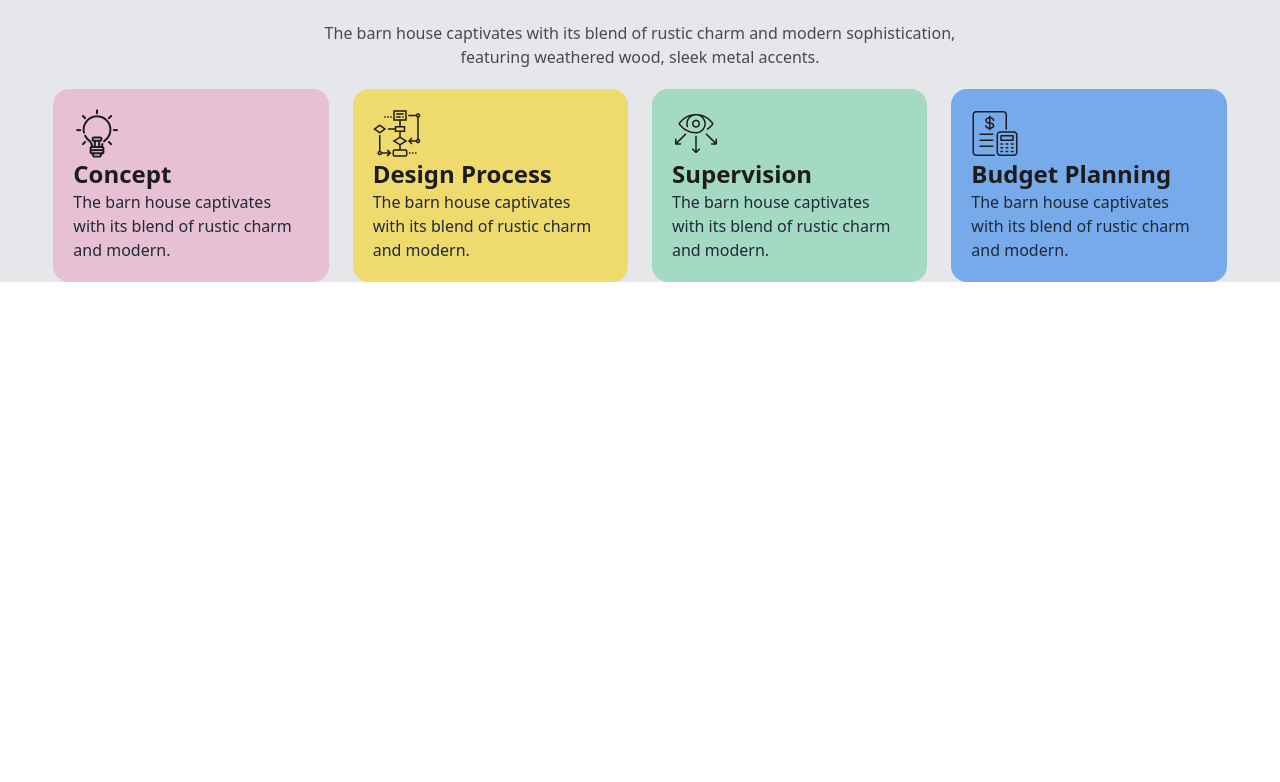
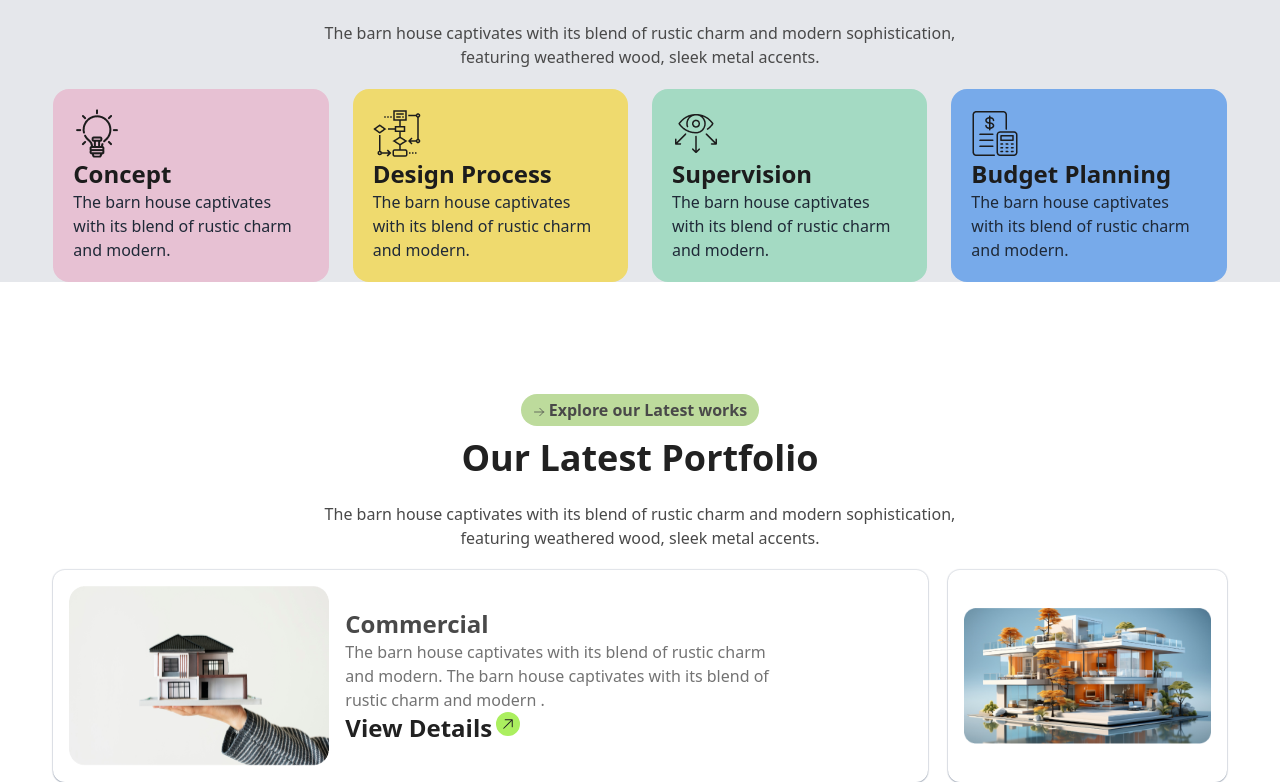
Before and after one commit to mohammad-imran-eng/assignment-3, a plain HTML site: page index.html in a window 1280 px wide. Shown: the part 1765-2547 px from the top of the page. Before the commit the page ends 2047 px from the top, so only its background shows below. Drawn offline with nearby package versions, Linux system fonts and the light colour scheme.

Commit message:
our latest section just start now

```diff
--- a/index.html
+++ b/index.html
@@ -17,6 +17,9 @@
     tailwind.config = {
       theme: {
         extend: {
+          boxShadow: {
+        boxShadow: '0px 1px 1px rgba(9, 30, 66, 0.25), 0px 0px 1px 1px rgba(9, 30, 66, 0.13);;'
+      },
           colors: {
             clifford: '#1C1C1C',
             primary: 'rgb(171, 239, 95)',
@@ -251,6 +254,41 @@
              </div>
          </div>
      </section>
+     <section class="w-11/12 mx-auto">
+      <!-- our latest part -->
+       <div>
+        <div class="grid place-items-center mt-28">
+          <button class="flex bg-[#bddb9c] p-1 px-3 rounded-full font-bold text-secondaryColor justify-center">
+            <svg xmlns="http://www.w3.org/2000/svg" fill="none" viewBox="0 0 24 24" stroke-width="1.5"
+                  stroke="currentColor" class="size-3 mt-2 mr-1">
+                  <path stroke-linecap="round" stroke-linejoin="round" d="M13.5 4.5 21 12m0 0-7.5 7.5M21 12H3" />
+                </svg>
+                Explore our Latest works
+          </button>
+          <h1 class="text-4xl font-bold text-headingColor mt-3">Our Latest Portfolio</h1>
+          <p class="font-medium text-secondaryColor text-center mt-6 mb-5">The barn house captivates with its blend of rustic charm and modern sophistication, <br> featuring weathered wood, sleek metal accents.</p>
+        </div>
+        <!-- grid item section -->
+         <div class="grid grid-cols-4 gap-5">
+          <div class="flex col-span-3 p-4 shadow-boxShadow rounded-xl items-center">
+            <div class="mr-4">
+              <img src="assets/img1.png" alt="">
+            </div>
+            <div>
+              <h2 class="text-secondaryColor text-2xl font-bold">Commercial</h2>
+              <p class="text-paraColor font-medium">The barn house captivates with its blend of rustic charm <br> and modern. The barn house captivates with its blend of <br> rustic charm and modern .</p>
+              <h2 class="flex font-bold text-2xl text-headingColor">View Details <svg xmlns="http://www.w3.org/2000/svg" fill="none" viewBox="0 0 24 24" stroke-width="1.5"
+                stroke="currentColor" class="size-6 bg-primary -rotate-45 rounded-full p-1 ml-1">
+                <path stroke-linecap="round" stroke-linejoin="round" d="M13.5 4.5 21 12m0 0-7.5 7.5M21 12H3" />
+                </svg>
+              </h2>
+            </div>
+         </div>
+         <div class="p-4 shadow-boxShadow grid items-center justify-center rounded-xl">
+          <img src="assets/img2.png" alt="">
+         </div>
+         </div>
+     </section>
   </main>
 
 </body>
```
